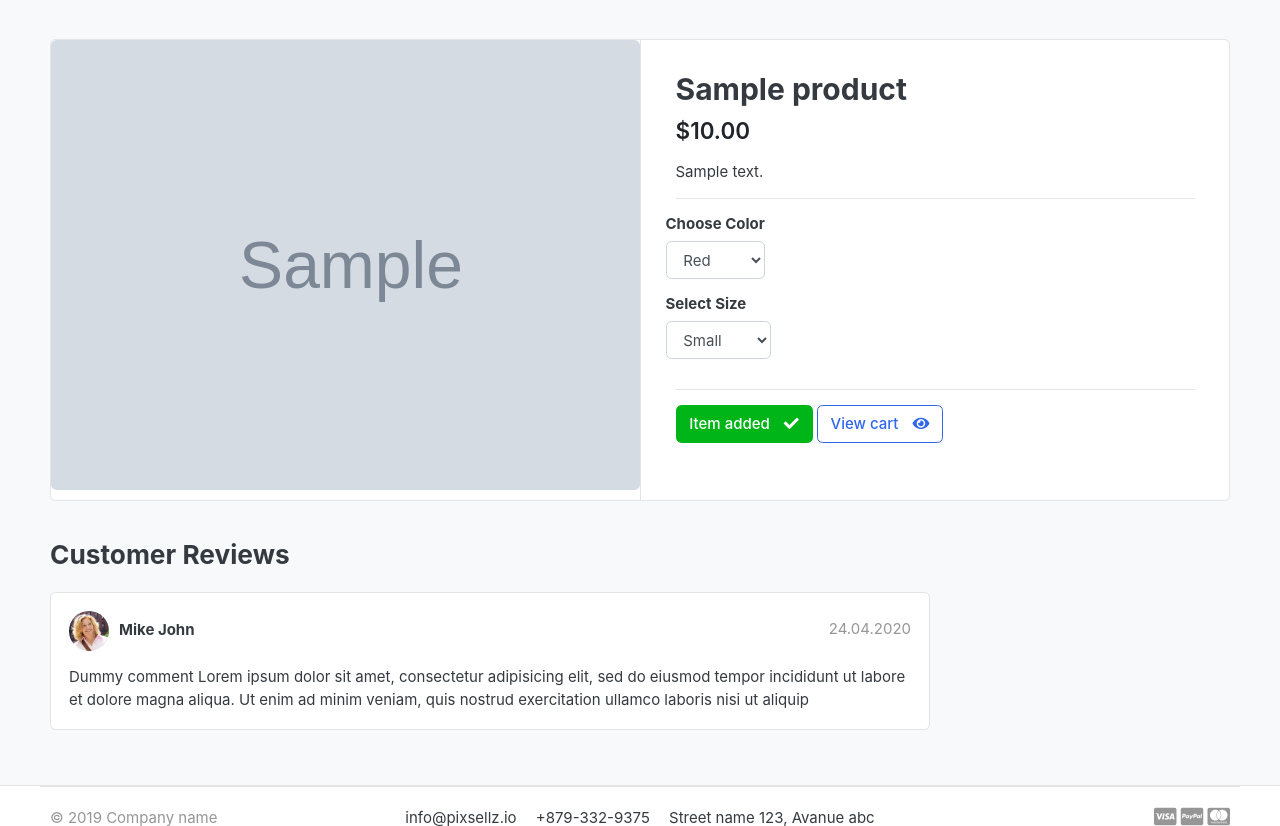
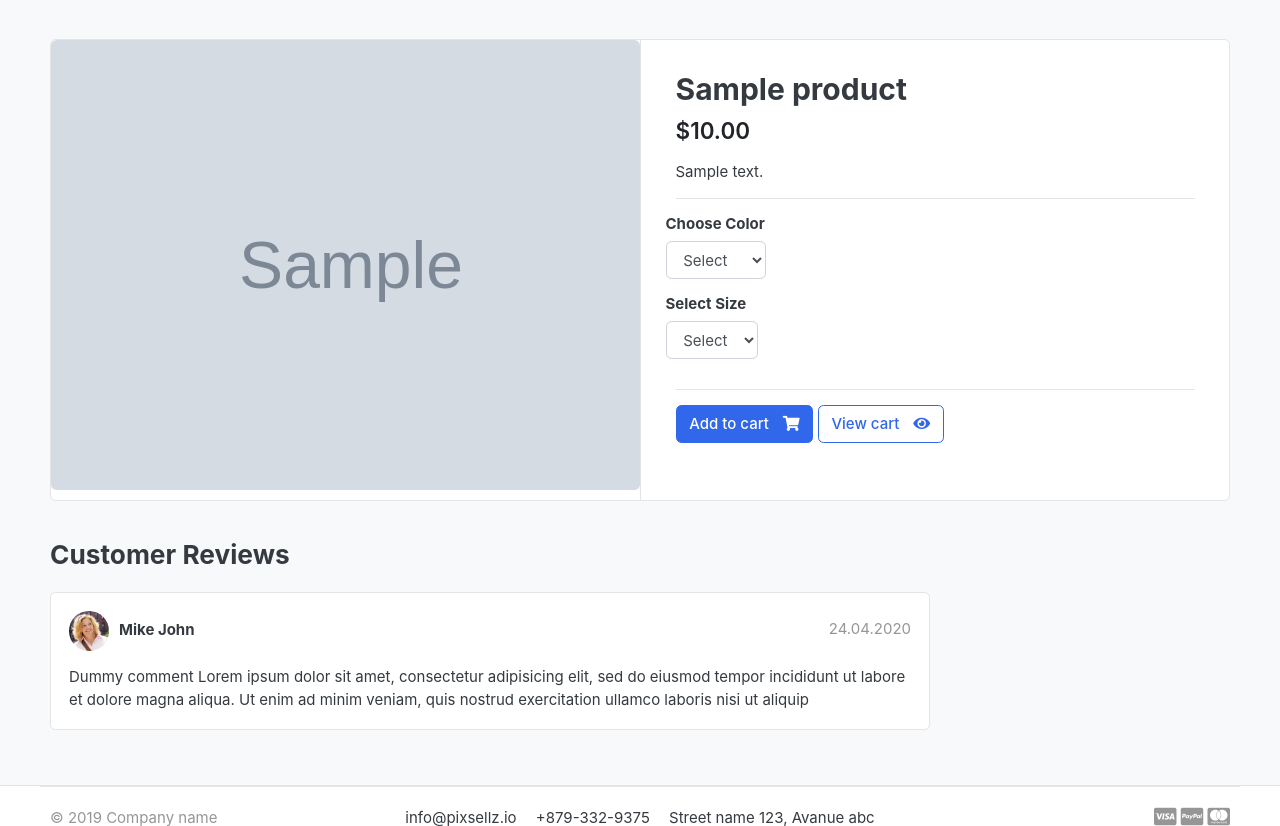
Before and after one commit to wiktorpiela/django-clothes-ecommerce, a Django app: template templates/store/product_details.html in a window 1280 px wide. Shown: the part 119-945 px from the top of the page. Run offline with Django 4.2, Linux system fonts and the light colour scheme; the template is opened without the code that fills it: values that come from a table or form of the project are taken from there, others are empty; tables that the repository leaves empty hold one stand-in row (values such as "Sample post"); grey boxes marked "Sample" are stand-in pictures; some libraries are stand-ins or nearby versions; some web fonts are replaced.

Commit message:
cart item variations added

```diff
--- a/carts/models.py
+++ b/carts/models.py
@@ -1,5 +1,5 @@
 from django.db import models
-from store.models import Product
+from store.models import Product, Variation
 
 class Cart(models.Model):
     cart_id = models.CharField(max_length=250, blank=True)
@@ -10,6 +10,7 @@ class Cart(models.Model):
 
 class CartItem(models.Model):
     product = models.ForeignKey(Product, on_delete=models.CASCADE)
+    variations = models.ManyToManyField(Variation, blank=True)
     cart = models.ForeignKey(Cart, on_delete=models.CASCADE)
     quantity = models.IntegerField()
     is_active = models.BooleanField(default=True)
--- a/carts/views.py
+++ b/carts/views.py
@@ -1,5 +1,5 @@
 from django.shortcuts import render, redirect, get_object_or_404
-from store.models import Product
+from store.models import Product, Variation
 from .models import Cart, CartItem
 from django.http import HttpResponse
 
@@ -32,13 +32,20 @@ def cart(request, total=0, quantity=0, cart_items=None):
     return render(request, "store/cart.html", context)
 
 def add_cart(request, productID):
-    color = request.GET["color"]
-    size = request.GET["size"]
+    product = Product.objects.get(pk=productID)
+    product_variation = []
+    if request.method == "POST":
+        for item in request.POST:
+            key = item
+            value = request.POST[key]
 
-    return HttpResponse(f"{color} {size}")
-    exit()
-
-    product = Product.objects.get(pk=productID)
+            try:
+                variation = Variation.objects.get(product = product,
+                                                  variation_category__iexact = key,
+                                                  variation_value__iexact=value)
+                product_variation.append(variation)
+            except:
+                pass
 
     try:
         cart = Cart.objects.get(cart_id=_cart_id(request)) #get cart using the cart_id in the session
@@ -51,6 +58,12 @@ def add_cart(request, productID):
 
     try:
         cart_item = CartItem.objects.get(product=product, cart=cart)
+
+        if len(product_variation) > 0:
+            cart_item.variations.clear()
+            for item in product_variation:
+                cart_item.variations.add(item)
+
         cart_item.quantity += 1
         cart_item.save()
     except CartItem.DoesNotExist:
@@ -59,6 +72,12 @@ def add_cart(request, productID):
             quantity = 1,
             cart = cart
         )
+
+        if len(product_variation) > 0:
+            cart_item.variations.clear()
+            for item in product_variation:
+                cart_item.variations.add(item)
+
         cart_item.save()
 
     return redirect("carts:cart")
--- a/store/models.py
+++ b/store/models.py
@@ -16,12 +16,21 @@ class Product(models.Model):
     def __str__(self):
         return self.product_name
 
+class VariationManager(models.Manager):
+    def colors(self):
+        return super(VariationManager, self).filter(variation_category="color", is_active=True)
+
+    def sizes(self):
+        return super(VariationManager, self).filter(variation_category="size", is_active=True)
+
 class Variation(models.Model):
 
     variation_category_choice = (
         ("color", "color"),
         ("size", "size"),
     )
+
+    objects = VariationManager()
 
     product = models.ForeignKey(Product, on_delete=models.CASCADE)
     variation_category = models.CharField(max_length=20, choices = variation_category_choice)
--- a/templates/store/product_details.html
+++ b/templates/store/product_details.html
@@ -20,7 +20,7 @@
             </aside>
             <main class="col-md-6 border-left">
 
-    <form action="{% url 'carts:add_cart' single_product.id %}" method="get">
+    <form action="{% url 'carts:add_cart' single_product.id %}" method="post">
       {% csrf_token %}
     <article class="content-body">
 
@@ -38,20 +38,22 @@
         <div class="row">
             <div class="item-option-select">
                 <h6>Choose Color</h6>
-                <select name="color" class="form-control">
-                  <option value="red">Red</option>
-                  <option value="yellow">Yellow</option>
-                  <option value="green">Green</option>
+                <select name="color" class="form-control" required>\
+                  <option value="" disabled selected>Select</option>
+                  {% for item in single_product.variation_set.colors %}
+                    <option value="{{item.variation_value|lower}}">{{item.variation_value|capfirst}}</option>
+                  {% endfor %}
                 </select>
             </div>
         </div> <!-- row.// -->
         <div class="row">
             <div class="item-option-select">
                 <h6>Select Size</h6>
-                <select name="size" class="form-control">
-                  <option value="small">Small</option>
-                  <option value="medium">Medium</option>
-                  <option value="large">Large</option>
+                <select name="size" class="form-control" required>
+                  <option value="" disabled selected>Select</option>
+                  {% for item in single_product.variation_set.sizes %}
+                    <option value="{{item.variation_value|lower}}">{{item.variation_value|capfirst}}</option>
+                  {% endfor %}
                 </select>
             </div>
         </div> <!-- row.// -->
@@ -59,11 +61,11 @@
 
         {% if single_product.stock <= 0 %}
             <h5 class="text-danger">Out of stock</h5>
-
         {% else %}
 
           {% if in_cart %}
-            <a href="#" class="btn  btn-success"> <span class="text">Item added</span> <i class="fas fa-check"></i></a>
+            <button type="submit" class="btn  btn-primary"> <span class="text">Add to cart</span> <i class="fas fa-shopping-cart"></i></button>
+            <!-- <a href="#" class="btn  btn-success"> <span class="text">Item added</span> <i class="fas fa-check"></i></a> -->
             <a href="{% url 'carts:cart' %}" class="btn  btn-outline-primary"> <span class="text">View cart</span> <i class="fas fa-eye"></i></a>
           {% else %}
             <button type="submit" class="btn  btn-primary"> <span class="text">Add to cart</span> <i class="fas fa-shopping-cart"></i></button>
```
Also changed, not shown: carts/admin.py (+8 -2 lines), templates/store/cart.html (+10 -2 lines), carts/migrations/0002_cartitem_variations.py (added).
